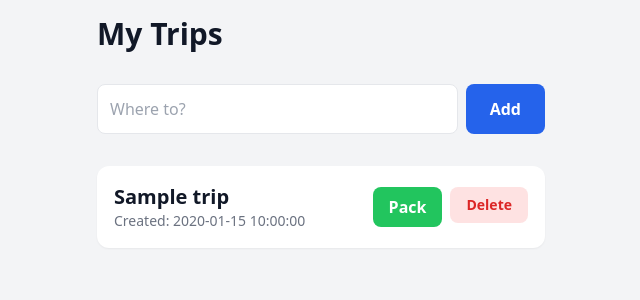
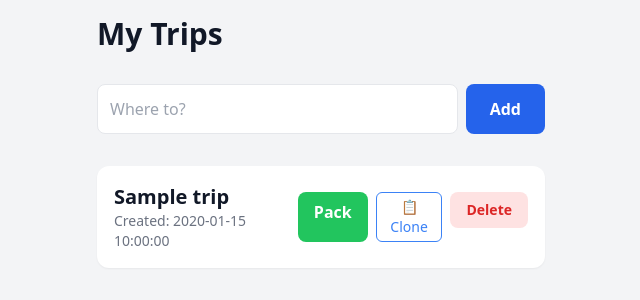
Before and after one commit to lilcheeks/travel-pack-companion, a Flask app: page / in a window 1280 px wide. Shown: the top 300 px of the page, without its empty margins (319-959 px from the left). Run offline with Flask 3, Linux system fonts and the light colour scheme; tables that the repository leaves empty hold one stand-in row (values such as "Sample post"); some libraries are stand-ins or nearby versions.

Commit message:
added ability to clone a list

```diff
--- a/app.py
+++ b/app.py
@@ -78,5 +78,39 @@ def serve_static(filename):
     # This ensures it finds the 'static' folder in your docker working directory
     return send_from_directory(os.path.join(app.root_path, 'static'), filename)
 
+@app.route('/clone_trip/<int:trip_id>', methods=['POST'])
+def clone_trip(trip_id):
+    # Use your app's built-in get_db()!
+    with get_db() as conn:
+        # 1. Get the original trip's details
+        original_trip = conn.execute("SELECT name FROM trips WHERE id = ?", (trip_id,)).fetchone()
+
+        if not original_trip:
+            return "Trip not found", 404
+
+        # SQLite Row objects allow us to access data by name
+        new_name = f"{original_trip['name']} (Copy)"
+
+        # 2. Create the new trip
+        cur = conn.cursor()
+        cur.execute("INSERT INTO trips (name) VALUES (?)", (new_name,))
+        new_trip_id = cur.lastrowid
+
+        # 3. Get all items from the original trip
+        items_to_clone = conn.execute(
+            "SELECT name, category, quantity FROM items WHERE trip_id = ?",
+            (trip_id,)
+        ).fetchall()
+
+        # 4. Insert those items assigned to the NEW trip
+        for item in items_to_clone:
+            conn.execute(
+                "INSERT INTO items (trip_id, name, category, quantity, packed) VALUES (?, ?, ?, ?, 0)",
+                (new_trip_id, item['name'], item['category'], item['quantity'])
+            )
+
+    # The "with" block automatically handles committing the data
+    return redirect(url_for('index'))
+
 if __name__ == '__main__':
     app.run(host='0.0.0.0', port=5000)
--- a/templates/index.html
+++ b/templates/index.html
@@ -32,6 +32,11 @@
                 </div>
                 <div class="flex gap-2">
                     <a href="/trip/{{ trip.id }}" class="bg-green-500 text-white px-4 py-2 rounded-lg font-bold">Pack</a>
+                    <form action="/clone_trip/{{ trip.id }}" method="POST" class="inline" onsubmit="return confirm('Clone this trip and all its items?')">
+                        <button type="submit" class="text-blue-500 hover:text-blue-700 font-medium text-sm px-2 py-1 border border-blue-500 rounded-md transition-colors">
+                            📋 Clone
+                        </button>
+                    </form>
                     <form action="/delete_trip/{{ trip.id }}" method="POST" onsubmit="return confirm('Delete trip?')">
                         <button type="submit" class="bg-red-100 dark:bg-red-900/30 text-red-600 dark:text-red-400 px-4 py-2 rounded-lg font-bold text-sm">Delete</button>
                     </form>
```
